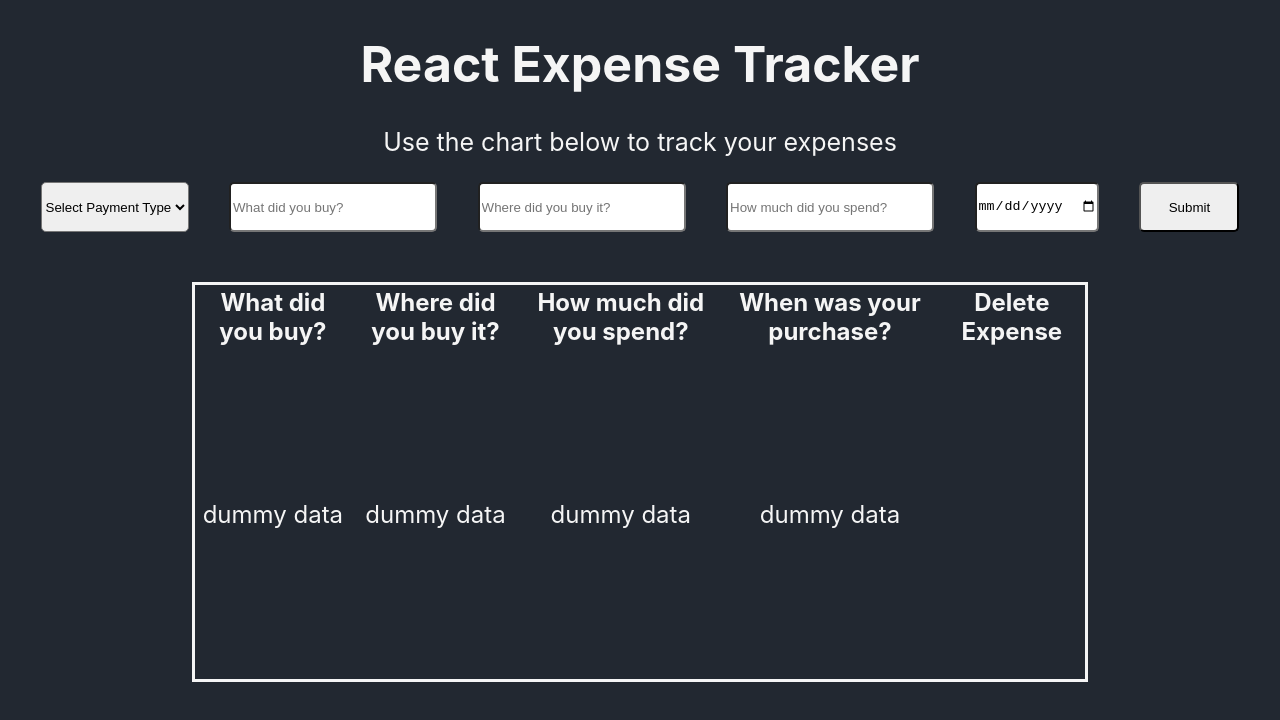
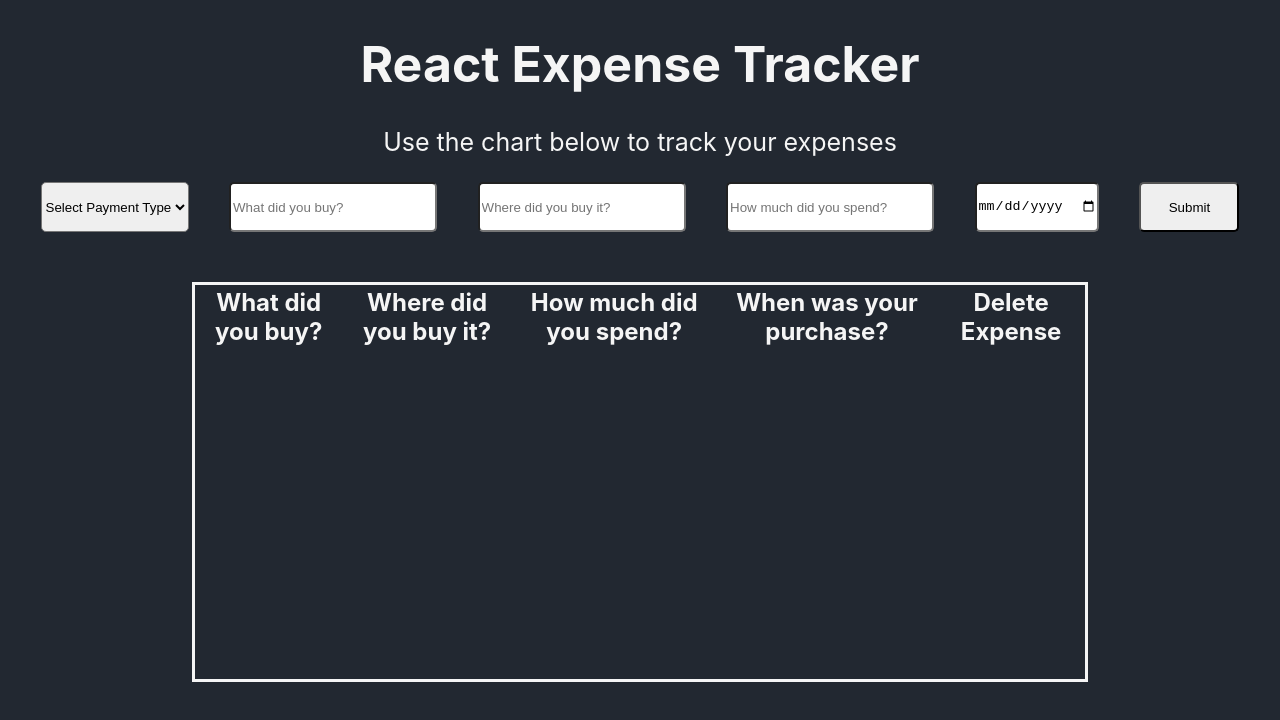
Before and after one commit to Trevorton27/cesarPrzReactExpenseTracker, a React (Create React App) app: page / in a window 1280 px wide. Shown: the top 720 px of the page. Built offline with nearby package versions, Linux system fonts and the light colour scheme.

Commit message:
adding data to table

```diff
--- a/src/App.js
+++ b/src/App.js
@@ -9,12 +9,12 @@ class App extends React.Component {
     constructor(props) {
     super(props)
       this.state = {
-          expenses: [],
-          payType: '',
-          itemBought: '',
-          payLocation: '',
-          amountSpent: '',
-          dateOfPurchase: '',
+        payType: '',
+        itemBought: '',
+        payLocation: '',
+        amountSpent: '',
+        dateOfPurchase: '',
+        expenses: [],
       }
       this.handleChange = this.handleChange.bind(this);
       this.handleSubmit = this.handleSubmit.bind(this);
@@ -29,13 +29,26 @@ class App extends React.Component {
       handleSubmit(e) {
         e.preventDefault();
         console.log('submit')
-        // let newExpenseRow = {
-        //   payType: e.taret.paytype.value,
-        //   payLocation: e.target.payLocation.value,
-        //   amountSpent: e.target.amountSpent.value,
-        //   dateOfPurchase: e.target.dateOfPurchase.value,
-        //   delete: 'X'
-        // }
+        let expenses = [...this.state.expenses];
+
+        expenses.push({
+          payType: this.state.payType,
+          payLocation: this.state.payLocation,
+          amountSpent: this.state.amountSpent,
+          dateOfPurchase: this.state.dateOfPurchase,
+          delete: 'Remove'
+        })
+
+        this.setState({
+        payType: '',
+        itemBought: '',
+        payLocation: '',
+        amountSpent: '',
+        dateOfPurchase: '',
+        expenses
+        })
+
+    console.log(this.expenses)
       }
 
   render() {
@@ -43,8 +56,17 @@ class App extends React.Component {
     return (
       <div className="App">
         <Header />
-        <ExpenseForm handleChange={this.handleChange} handleSubmit={this.handleSubmit} expenses={this.state.expenses} />
-        <ExpenseTable />
+        <ExpenseForm
+          handleChange={this.handleChange}
+          handleSubmit={this.handleSubmit}
+          newPayType={this.state.payType}
+          newItemBought={this.state.itemBought}
+          newPayLocation={this.state.payLocation}
+          newAmountSpent={this.state.amountSpent}
+          newDateOfPurchase={this.state.dateOfPurchase}
+          expenses
+        />
+        <ExpenseTable expenses={this.state.expenses} />
       </div>
     );
   }
--- a/src/components/ExpenseForm.js
+++ b/src/components/ExpenseForm.js
@@ -9,6 +9,7 @@ class ExpenseForm extends React.Component {
                     name='payType'
                     id='payment-type'
                     style={{borderRadius: 5}}
+                    value={this.props.newPayType}
                     onChange={this.props.handleChange}
                     >
                         <option value=''>Select Payment Type</option>
--- a/src/components/ExpenseTable.js
+++ b/src/components/ExpenseTable.js
@@ -1,9 +1,9 @@
 import React from 'react'
-// import ExpenseForm from './components/ExpenseForm' //! not working??
 
 
-function ExpenseTable() {
-
+class ExpenseTable extends React.Component {
+    render() {
+        const expenses = this.props.expenses
     return (
         <div className='table'>
             <table className='table-data'>
@@ -17,17 +17,17 @@ function ExpenseTable() {
                 </tr>
                 </thead>
                 <tbody>
-                    <tr id='table-data'></tr>
-                    <tr>
-                        <td>dummy data</td>
-                        <td>dummy data</td>
-                        <td>dummy data</td>
-                        <td>dummy data</td>
-                    </tr>
+                    {expenses.map(expense => {
+                        return(
+                            <tr>
+                                <td>{expenses.payType}</td>
+                            </tr>
+                        )
+                    })}
                 </tbody>
             </table>
         </div>
     )
 }
-
+}
 export default ExpenseTable
```
Also changed, not shown: 1 other file (tests, documents, lock files or other folders).
